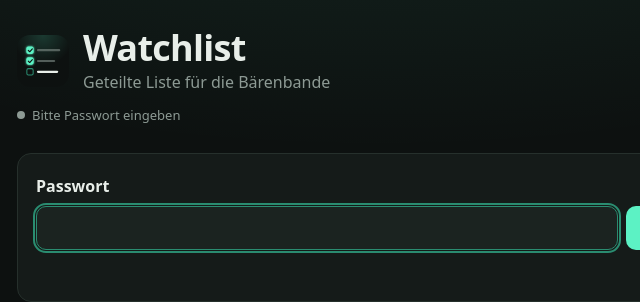
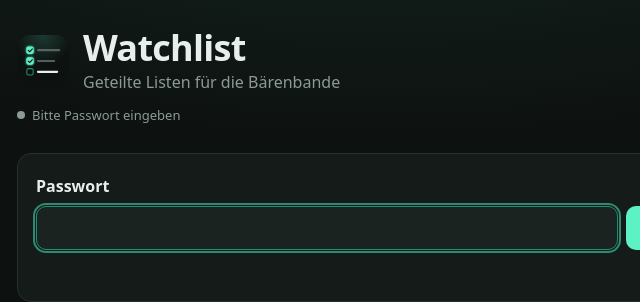
Before and after one commit to burni2001/watchlist, a plain HTML site: page index.html in a window 1280 px wide. Shown: the full height of the page, 263-903 px from the left. Drawn offline with nearby package versions, Linux system fonts and the light colour scheme.

Commit message:
Untertitel im Plural
Co-Authored-By: Claude Opus 5.5 <noreply@anthropic.com>

```diff
--- a/index.html
+++ b/index.html
@@ -263,7 +263,7 @@
     <img src="icon.svg" alt="">
     <div>
       <h1>Watchlist</h1>
-      <p>Geteilte Liste für die Bärenbande</p>
+      <p>Geteilte Listen für die Bärenbande</p>
     </div>
   </header>
   <div class="status" id="status" role="status"><span class="dot"></span><span id="status-text">Lade …</span></div>
```
